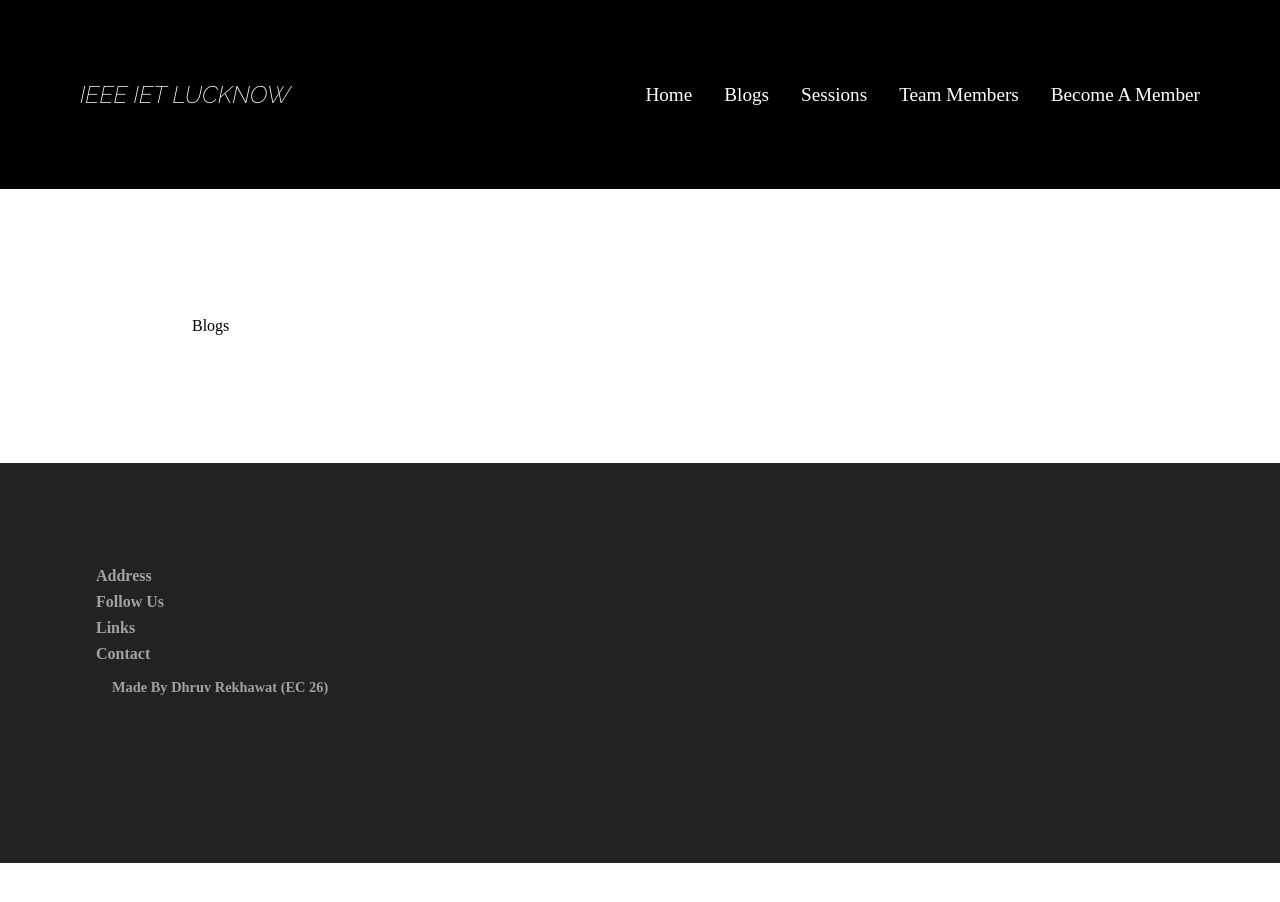
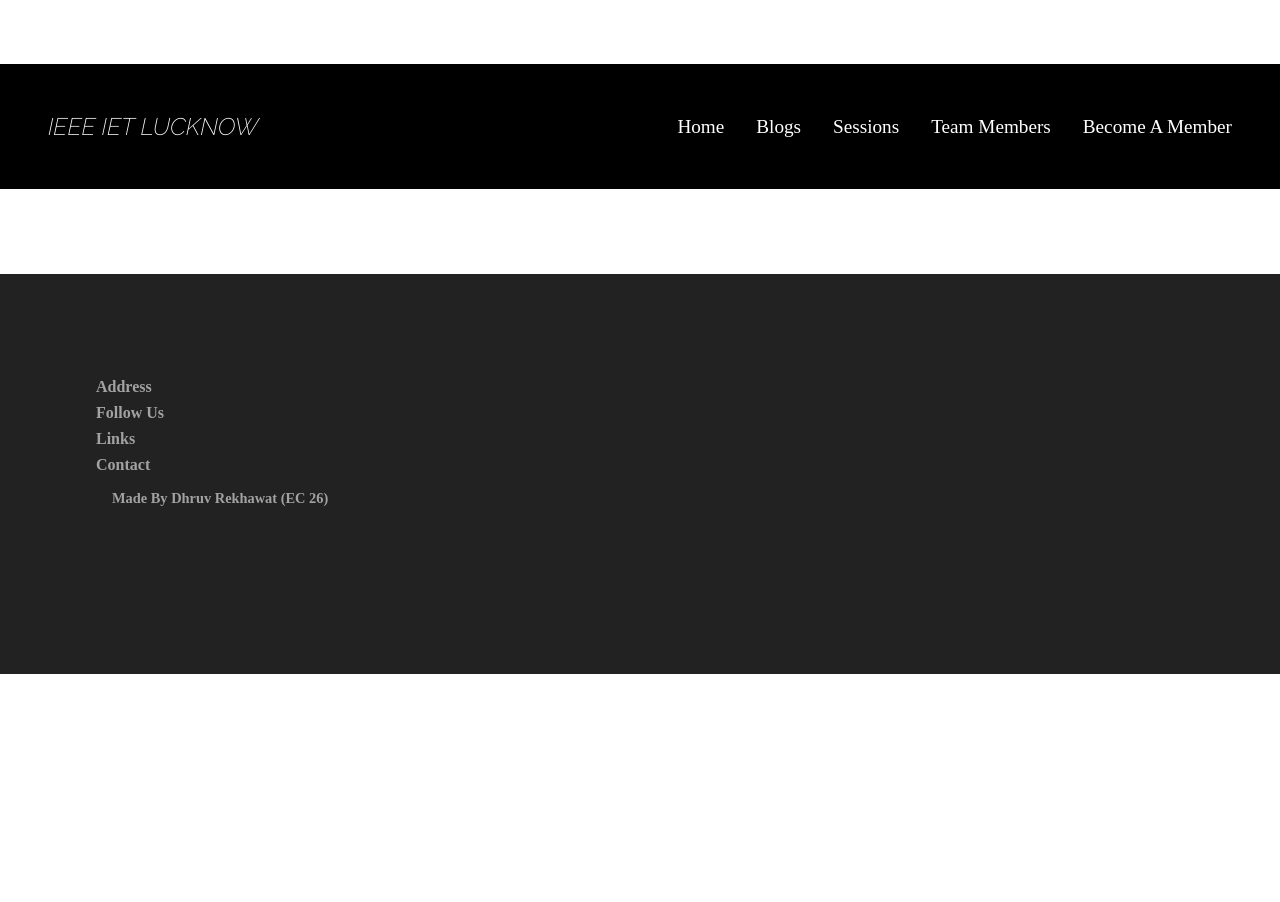
Before and after one commit to DhruvRekhawat/ieeeIetLko, a React (Vite) app: page /blogs in a window 1280 px wide. Shown: the top 902 px of the page. After the commit the page ends 864 px from the top, so only its background shows below. Built offline with nearby package versions, Linux system fonts and the light colour scheme.

Commit message:
made navbar sticky

```diff
--- a/src/index.css
+++ b/src/index.css
@@ -19,11 +19,13 @@
 
 }
 nav{
+
     width: 100%;
     display: flex;
+    position: fixed;
     justify-content: space-between;
     align-items: center;
-    padding:  4rem;
+    padding:  2rem;
     background-color: #000000;
 }
 ul{
--- a/src/pages/blogs/Blogs.jsx
+++ b/src/pages/blogs/Blogs.jsx
@@ -2,7 +2,7 @@
 import './blog.css'
 const Blogs = () => {
   return (
-    <div className='section__padding section__margin'>Blogs</div>
+    <div className='section__padding section__margin'>blogs</div>
   )
 }
 
```
